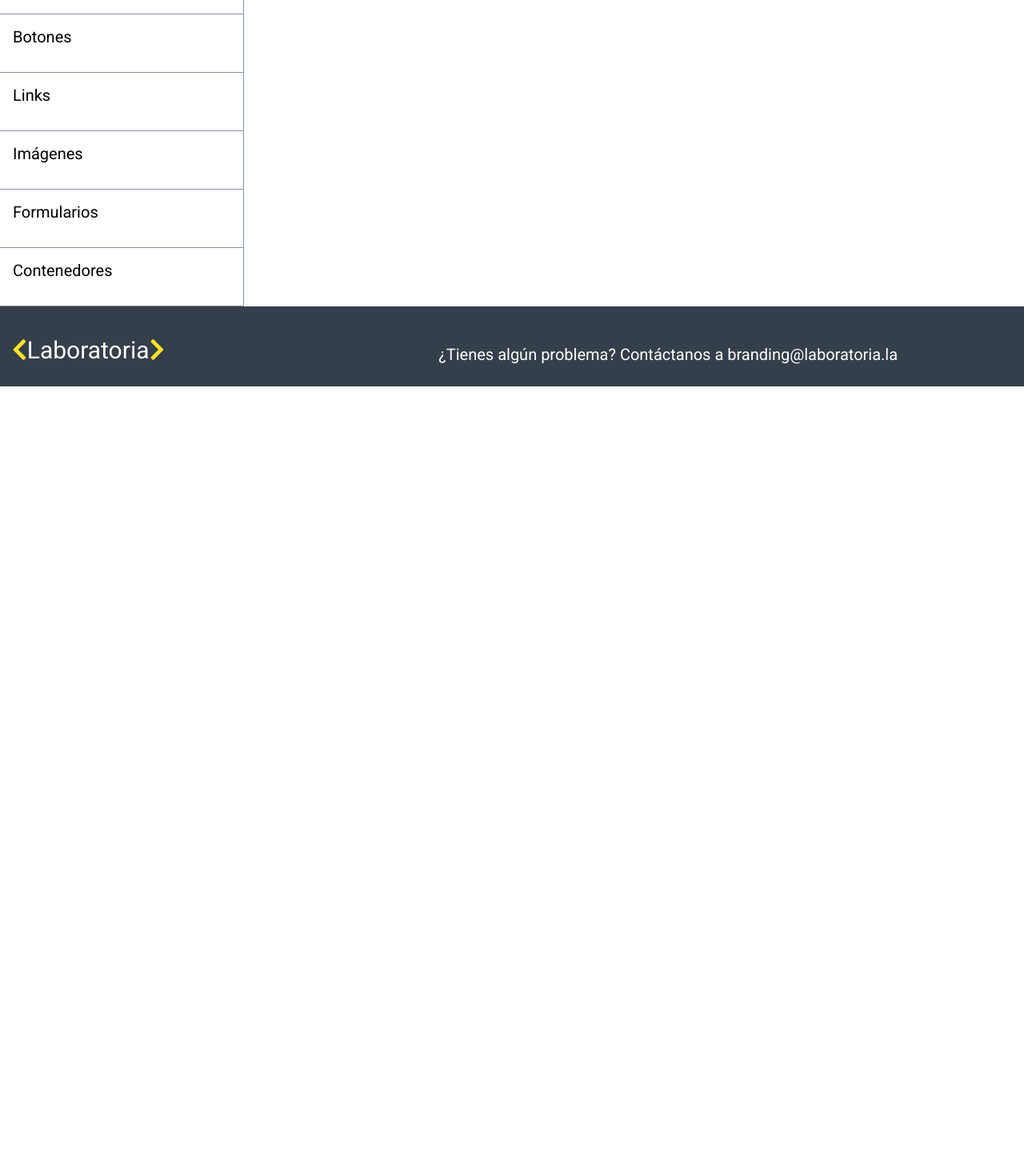
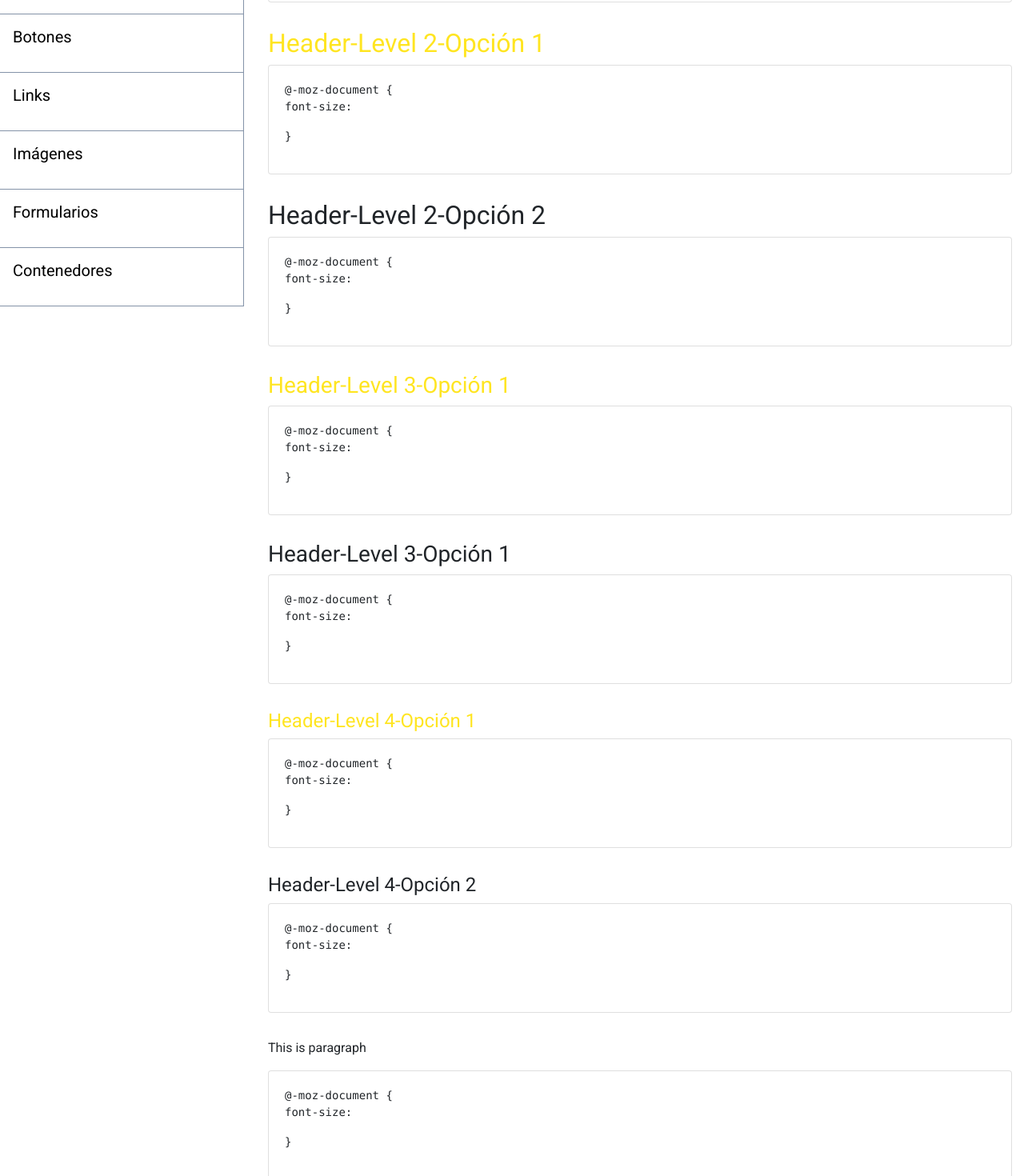
Before and after one commit to Rocciescobar/StyleGuide, a React (Create React App) app: page /typografia in a window 1280 px wide. Shown: the part 660-2130 px from the top of the page at 80% size. Before the commit the page ends 1143 px from the top, so only its background shows below. Built offline with nearby package versions, Linux system fonts and the light colour scheme.

Commit message:
incluyendo seccion tipografia

```diff
--- a/src/components/Colors.js
+++ b/src/components/Colors.js
@@ -3,6 +3,7 @@ import React from 'react';
 const Colors = () => (
   <div>
     <h3 className="mg">Colors</h3>
+    <h4 className="mg">Colores primarios</h4>
   </div>
 )
 
--- a/src/components/Typography.js
+++ b/src/components/Typography.js
@@ -3,6 +3,86 @@ import React from 'react';
 const Typography = () => (
   <div>
     <h3 className="mg">Tipografía</h3>
+    <h1 className="mg">Header-Level 1</h1>
+    <div class="card">
+      <div class="card-body">
+        <pre>
+          <code class="language-css" data-lang="css"><span class="k">@-moz-document </span>
+          <span class="nt">&#123; <p>font-size:</p>&#125;</span>
+        </code>
+      </pre>
+    </div>
+  </div>
+  <h2 className="color-yellow mg">Header-Level 2-Opción 1</h2>
+    <div class="card">
+      <div class="card-body">
+        <pre>
+          <code class="language-css" data-lang="css"><span class="k">@-moz-document </span>
+          <span class="nt">&#123; <p>font-size:</p>&#125;</span>
+        </code>
+      </pre>
+    </div>
+  </div>
+  <h2 className="mg">Header-Level 2-Opción 2</h2>
+    <div class="card">
+      <div class="card-body">
+        <pre>
+          <code class="language-css" data-lang="css"><span class="k">@-moz-document </span>
+          <span class="nt">&#123; <p>font-size:</p>&#125;</span>
+        </code>
+      </pre>
+    </div>
+  </div>
+  <h3 className="color-yellow mg">Header-Level 3-Opción 1</h3>
+    <div class="card">
+      <div class="card-body">
+        <pre>
+          <code class="language-css" data-lang="css"><span class="k">@-moz-document </span>
+          <span class="nt">&#123; <p>font-size:</p>&#125;</span>
+        </code>
+      </pre>
+    </div>
+  </div>
+  <h3 className="mg">Header-Level 3-Opción 1</h3>
+    <div class="card">
+      <div class="card-body">
+        <pre>
+          <code class="language-css" data-lang="css"><span class="k">@-moz-document </span>
+          <span class="nt">&#123; <p>font-size:</p>&#125;</span>
+        </code>
+      </pre>
+    </div>
+  </div>
+  <h4 className="color-yellow mg">Header-Level 4-Opción 1</h4>
+    <div class="card">
+      <div class="card-body">
+        <pre>
+          <code class="language-css" data-lang="css"><span class="k">@-moz-document </span>
+          <span class="nt">&#123; <p>font-size:</p>&#125;</span>
+        </code>
+      </pre>
+    </div>
+  </div>
+  <h4 className="mg">Header-Level 4-Opción 2</h4>
+    <div class="card">
+      <div class="card-body">
+        <pre>
+          <code class="language-css" data-lang="css"><span class="k">@-moz-document </span>
+          <span class="nt">&#123; <p>font-size:</p>&#125;</span>
+        </code>
+      </pre>
+    </div>
+  </div>
+  <p className="mg">This is paragraph</p>
+    <div class="card">
+      <div class="card-body">
+        <pre>
+          <code class="language-css" data-lang="css"><span class="k">@-moz-document </span>
+          <span class="nt">&#123; <p>font-size:</p>&#125;</span>
+        </code>
+      </pre>
+    </div>
+  </div>
   </div>
 )
 
--- a/src/index.css
+++ b/src/index.css
@@ -33,6 +33,9 @@ body {
   margin-bottom: 1rem;
 }
 
+.color-yellow{
+  color:#ffe521;
+}
 /* sección aside*/
 .list{
   border-right: 1px solid #8493a8;
@@ -66,7 +69,9 @@ a:hover{
 .mg{
   margin-top: 2rem;
 }
-
+.typography h1{
+  margin-top: 4rem;
+}
 /*sección  footer*/
 .footer{
   background-color: #343f4b;
```
